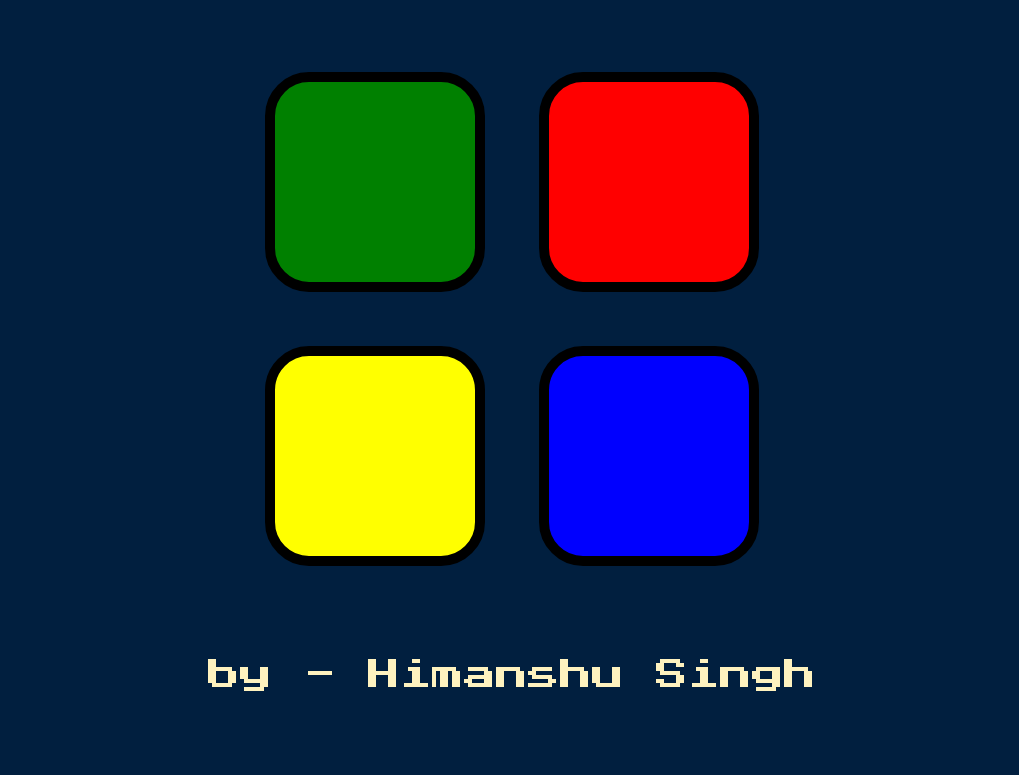
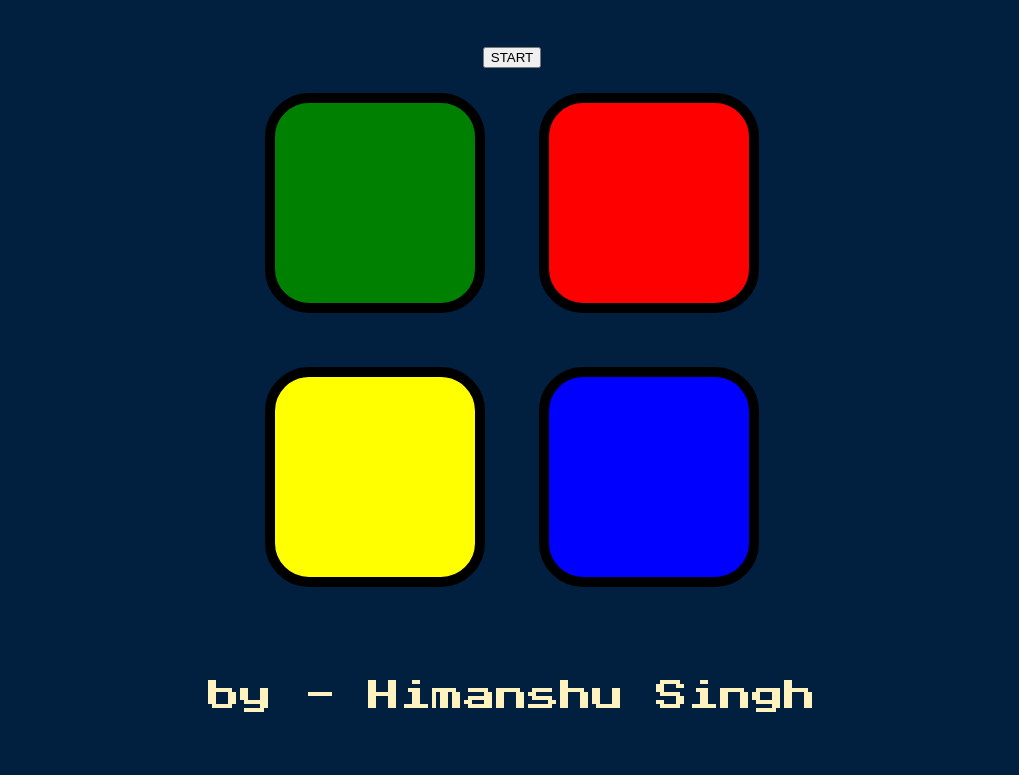
Before and after one commit to i7himanshu/Simon-Game, a plain HTML site: page index.html in a window 1280 px wide. Shown: the part 127-902 px from the top of the page, without its empty margins (128-1147 px from the left). Before the commit the page ends 881 px from the top, so only its background shows below. Drawn offline with nearby package versions, Linux system fonts and the light colour scheme.

Commit message:
Update index.html

```diff
--- a/index.html
+++ b/index.html
@@ -10,6 +10,7 @@
 
 <body>
   <h1 id="level-title">Press A Key to Start</h1>
+  <input type="button" id="start" value="START">
   <div class="container">
     <div lass="row">
 
```
